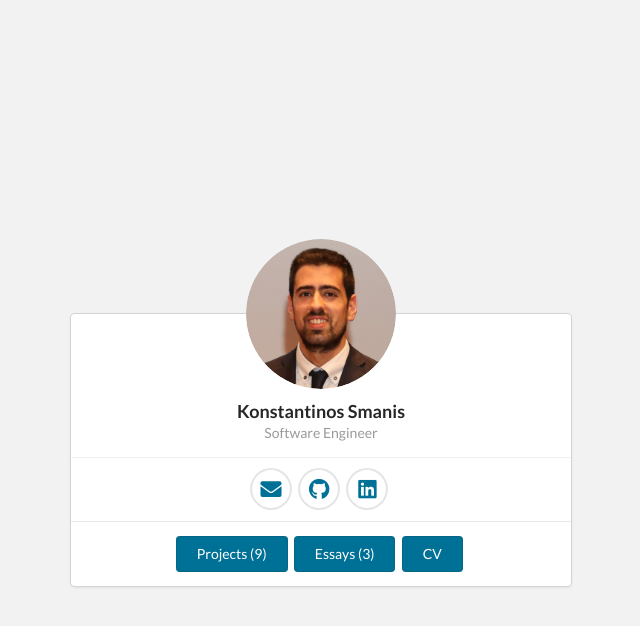
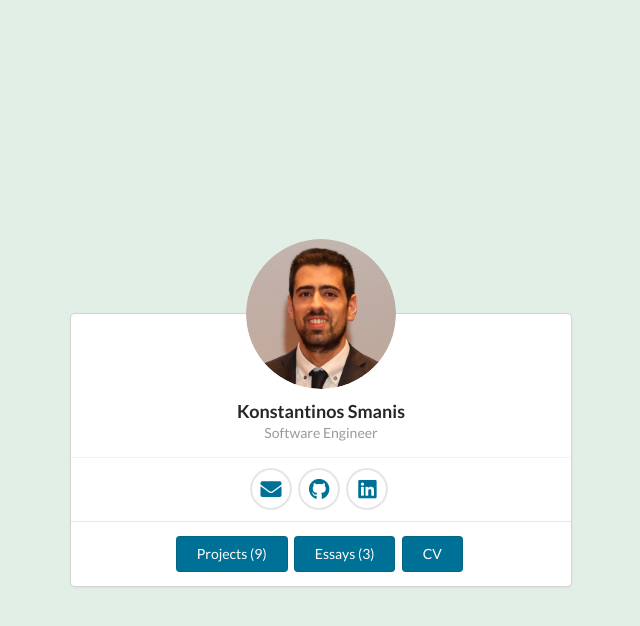
Before and after one commit to KSmanis/ksmanis.github.io, a Jekyll site: the page built from index.html, in a window 1280 px wide. Shown: the top 626 px of the page, without its empty margins (319-959 px from the left). Built offline with Jekyll 4.4.1, drawn with Linux system fonts in a browser that asks for light colours.

Commit message:
Customize the background color

```diff
--- a/css/stylesheet-customizations.scss
+++ b/css/stylesheet-customizations.scss
@@ -8,6 +8,12 @@
 $accent-primary: #007196;
 $accent-primary-dark: darken($accent-primary, 10%);
 $accent-secondary: white;
+$accent-secondary-dark: #e1efe6;
+
+// Customize the background color
+body {
+  background-color: $accent-secondary-dark;
+}
 
 // Customize the menubar
 .ui.menu {
@@ -38,8 +44,8 @@ a, .icon-home {
   color: $accent-secondary !important;
 
   &:focus, &:hover {
-      background: $accent-primary-dark !important;
-      color: $accent-secondary !important;
+    background: $accent-primary-dark !important;
+    color: $accent-secondary !important;
   }
 }
 
```
